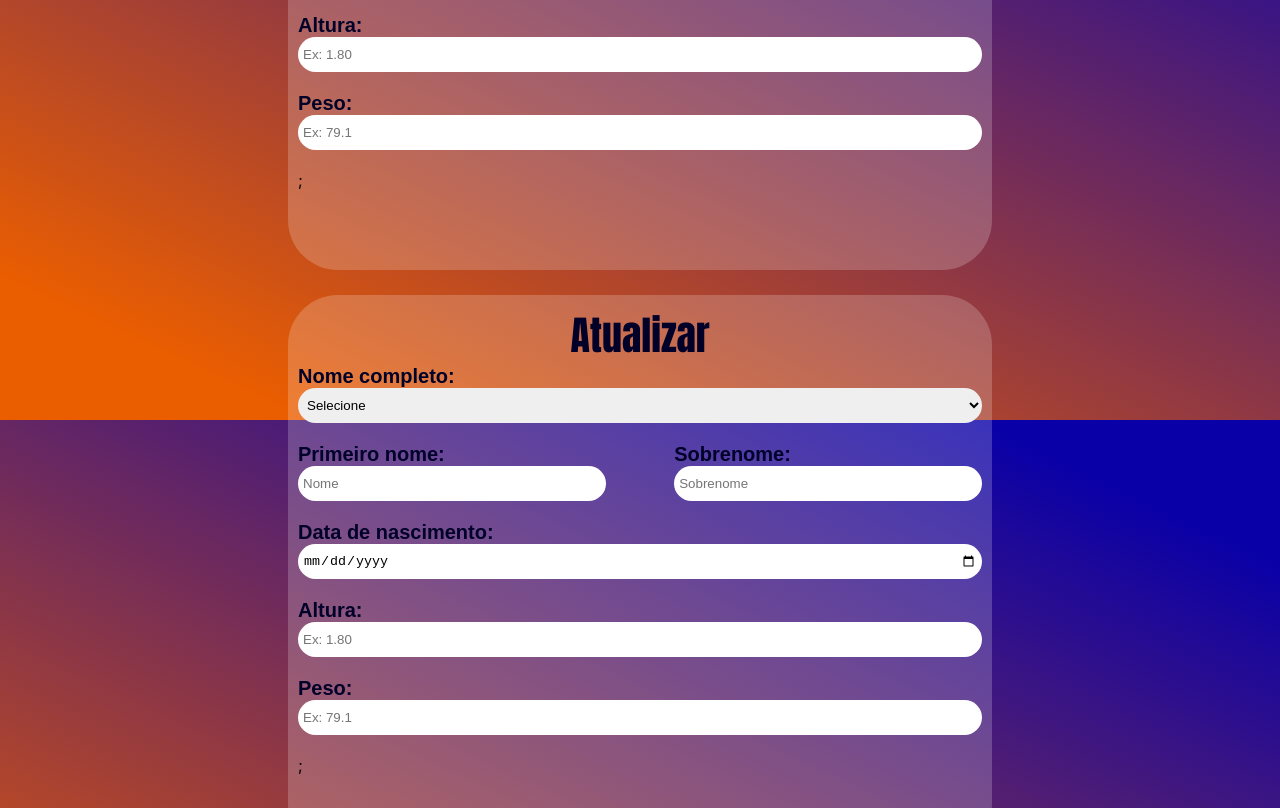
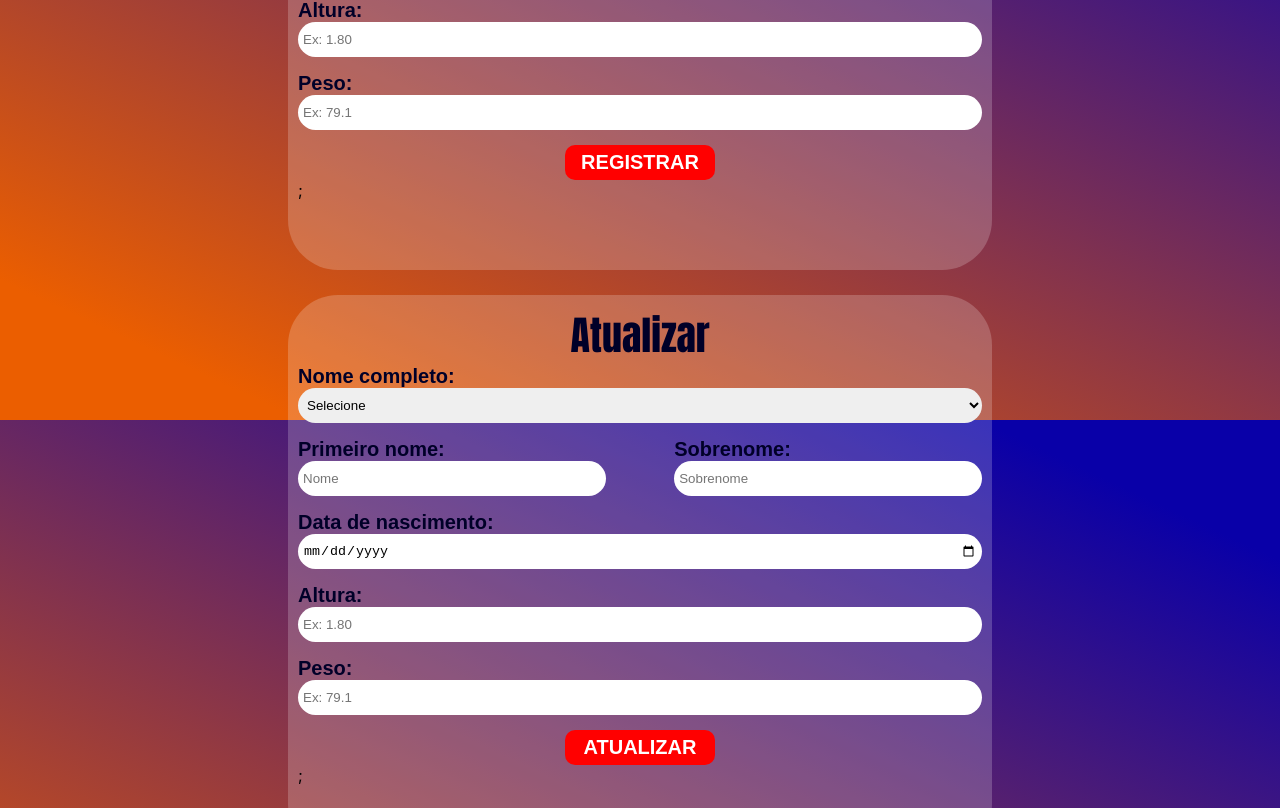
Before and after one commit to Thiago-Henrique-Santos/react-learning, a React (Create React App) app: page / in a window 1280 px wide. Shown: the part 380-1188 px from the top of the page. Built offline with nearby package versions, Linux system fonts and the light colour scheme.

Commit message:
feat: :sparkles: Concluindo projeto de interface
Adicionando botões CallToAction, para registrar e atualizar, ajustando div que estava saindo para fora e refatorando um pouco do código para realizar estas alterações

```diff
--- a/src/components/CrudSection/CrudSection.jsx
+++ b/src/components/CrudSection/CrudSection.jsx
@@ -51,6 +51,9 @@ function Create() {
                 <label>Peso:</label>
                 <input type='text' placeholder='Ex: 79.1'/>
             </div>
+            <center>
+                <button className='CallToAction CTABig'>REGISTRAR</button>
+            </center>
         </form>
     );
 }
@@ -66,6 +69,9 @@ function Update() {
         <form class='InsertData'>
             <SelectPerson onSelectPerson={handleSelectPerson}/>
             <DisplayInformation selectedPersonId={selectedPerson}/>
+            <center>
+                <button className='CallToAction CTABig'>ATUALIZAR</button>
+            </center>
         </form>
     );
 }
@@ -200,7 +206,6 @@ function DisplayInformation({selectedPersonId}){
 function ShowInformation({selectedPersonId}) {
     let selectedPerson;
     jsonData.everyone.forEach((person) => {
-        console.log(`Id r: ${selectedPersonId}\nId c: ${person.id}`);
         if(person.id === selectedPersonId) {
             selectedPerson = person;
         }
@@ -214,7 +219,7 @@ function ShowInformation({selectedPersonId}) {
                 <p><span>Data de nascimento:</span> {selectedPerson.birthdate.slice(0, 10)}</p>
                 <p><span>Altura:</span> {selectedPerson.height}</p>
                 <p><span>Peso:</span> {selectedPerson.weight}</p>
-                <button>DELETAR PESSOA</button>
+                <button class='CallToAction'>DELETAR PESSOA</button>
             </section>
         );
     }
--- a/src/components/CrudSection/crud.css
+++ b/src/components/CrudSection/crud.css
@@ -18,7 +18,7 @@
 
 .InsertData div {
     width: 100%;
-    margin-bottom: 20px;
+    margin-bottom: 15px;
 }
 
 .DoubleInput {
@@ -54,7 +54,7 @@
 
 .InfoBox {
     width: 100%;
-    height: 90%;
+    height: 84%;
     margin: auto;
     padding: 10px;
 
@@ -135,7 +135,22 @@
     color: rgb(0, 0, 40);
 }
 
-.InfoBox button {
+.InfoBox button:hover {
+    transform: scale(1.05);
+}
+
+.InfoBox button:active {
+    transform: scale(0.95);
+}
+
+.SearchPerson {
+    height: 95%;
+    display: flex;
+    flex-flow: column wrap;
+    justify-content: space-evenly;
+}
+
+button.CallToAction {
     width: 150px;
     height: 25px;
 
@@ -150,17 +165,7 @@
     background-color: red;
 }
 
-.InfoBox button:hover {
-    transform: scale(1.05);
+button.CTABig {
+    height: 35px;
+    font-size: 20px;
 }
-
-.InfoBox button:active {
-    transform: scale(0.95);
-}
-
-.SearchPerson {
-    height: 95%;
-    display: flex;
-    flex-flow: column wrap;
-    justify-content: space-evenly;
-}
```
